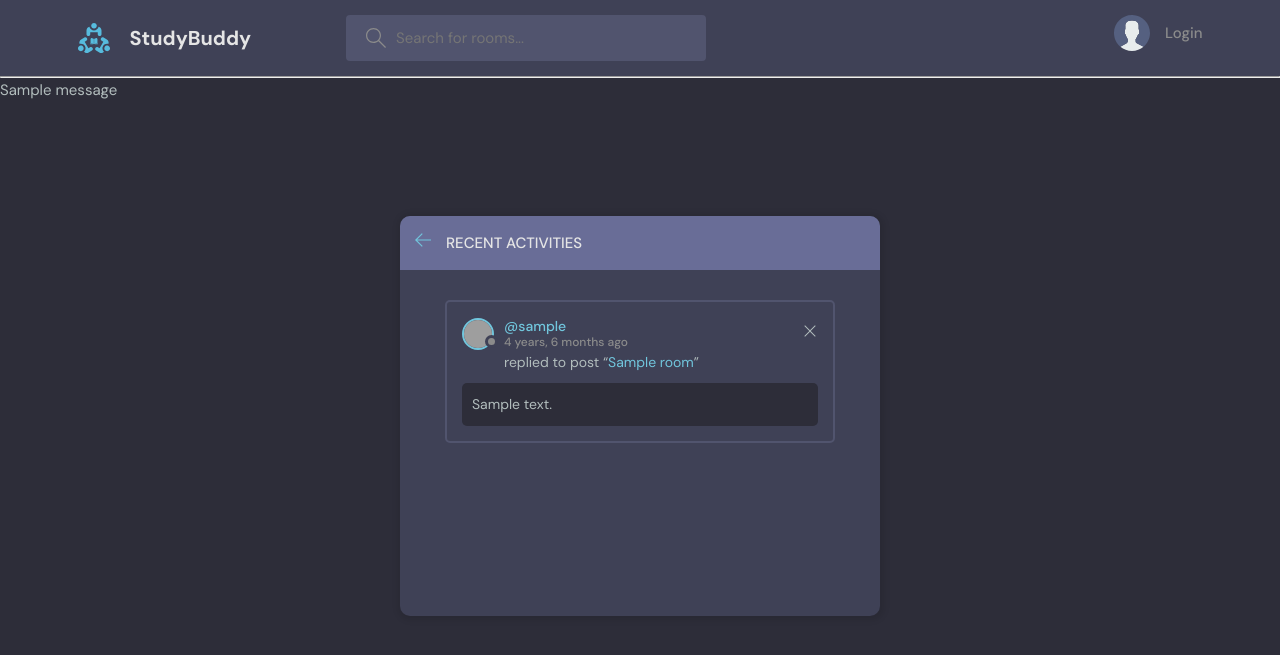
After one commit to SouFelipeOliveira/Django-StudyBud, a Django app: page /activity/ in a window 1280 px wide. The commit adds this page. Shown: the top 655 px of the page. Run offline with Django 4.2, Linux system fonts and the light colour scheme; tables that the repository leaves empty hold one stand-in row (values such as "Sample post"); one stand-in notice (Sample message) is shown; grey boxes are pictures that could not be loaded.

Commit message:
add reponsive activity page

```diff
--- /dev/null
+++ b/base/templates/base/activity.html
@@ -0,0 +1,56 @@
+{% extends 'main.html' %}
+{% block content %}
+<main class="layout">
+  <div class="container">
+    <div class="layout__box">
+      <div class="layout__boxHeader">
+        <div class="layout__boxTitle">
+          <a href="{{request.META.HTTP_REFERER}}">
+            <svg version="1.1" xmlns="http://www.w3.org/2000/svg" width="32" height="32" viewBox="0 0 32 32">
+              <title>arrow-left</title>
+              <path
+                d="M13.723 2.286l-13.723 13.714 13.719 13.714 1.616-1.611-10.96-10.96h27.625v-2.286h-27.625l10.965-10.965-1.616-1.607z">
+              </path>
+            </svg>
+          </a>
+          <h3>Recent Activities</h3>
+        </div>
+      </div>
+
+      <div class="activities-page layout__body">
+        {% for message in room_messages %}
+        <div class="activities__box">
+          <div class="activities__boxHeader roomListRoom__header">
+            <a href="{% url 'user-profile' message.user.id 5}" class="roomListRoom__author">
+              <div class="avatar avatar--small">
+                <img src="https://randomuser.me/api/portraits/women/11.jpg" />
+              </div>
+              <p>
+                @{{message.user.username}}
+                <span>{{message.created|timesince}} ago</span>
+              </p>
+            </a>
+            <div class="roomListRoom__actions">
+              <a href="{% url 'delete-message' message.id %}">
+                <svg version="1.1" xmlns="http://www.w3.org/2000/svg" width="32" height="32" viewBox="0 0 32 32">
+                  <title>remove</title>
+                  <path
+                    d="M27.314 6.019l-1.333-1.333-9.98 9.981-9.981-9.981-1.333 1.333 9.981 9.981-9.981 9.98 1.333 1.333 9.981-9.98 9.98 9.98 1.333-1.333-9.98-9.98 9.98-9.981z">
+                  </path>
+                </svg>
+              </a>
+            </div>
+          </div>
+          <div class="activities__boxContent">
+            <p>replied to post “<a href="{% url 'room' message.room.id %}">{{message.room}}</a>”</p>
+            <div class="activities__boxRoomContent">
+              {{message.body}}
+            </div>
+          </div>
+        </div>
+        {% endfor %}
+      </div>
+    </div>
+  </div>
+</main>
+{% endblock content %}
--- a/base/templates/base/activity_component.html
+++ b/base/templates/base/activity_component.html
@@ -30,7 +30,7 @@
         <div class="activities__boxContent">
             <p>replied to post “<a href="{% url 'room' message.room.id %}">{{message.room}}</a>”</p>
             <div class="activities__boxRoomContent">
-                {{message}}
+                {{message.body}}
             </div>
         </div>
     </div>
--- a/base/templates/base/home.html
+++ b/base/templates/base/home.html
@@ -25,7 +25,7 @@
                     </form>
                     <div class="mobile-menuItems">
                         <a class="btn btn--main btn--pill" href="{% url 'topics' %}">Browse Topics</a>
-                        <a class="btn btn--main btn--pill" href="#">Recent Activities</a>
+                        <a class="btn btn--main btn--pill" href="{% url 'activity' %}">Recent Activities</a>
                     </div>
                 </div>
 
--- a/base/urls.py
+++ b/base/urls.py
@@ -16,6 +16,7 @@ urlpatterns = [
     path('delete-message/<str:pk>/', views.deleteMessage, name="delete-message"),
     path('update-user/<str:pk>/', views.updateUser, name="update-user"),
     path('topics/', views.topicsPage, name="topics"),
+    path('activity/', views.activityPage, name="activity")
 ]
 
 erros = [
--- a/base/views.py
+++ b/base/views.py
@@ -80,7 +80,7 @@ def home(request):
         Q(topic__name__icontains=q) | Q(name__contains=q) | Q(description__contains=q)
     )
 
-    topics = Topic.objects.all()
+    topics = Topic.objects.all()[0:5]
     room_count = rooms.count()
     room_messages = Message.objects.filter(Q(room__topic__name__icontains=q))
 
@@ -224,7 +224,6 @@ def updateUser(request, pk):
     elif request.user != user:
         return permissionDeniedView(request)
 
-
     context = {"form": form}
     return render(request, "base/update-user.html", context)
 
@@ -234,3 +233,10 @@ def topicsPage(request):
     topics = Topic.objects.filter(name__icontains=q)
     context = {"topics": topics}
     return render(request, "base/topics.html", context)
+
+
+def activityPage(request):
+    room_messages = Message.objects.all()
+
+    context = {"room_messages": room_messages}
+    return render(request, "base/activity.html", context)
```
